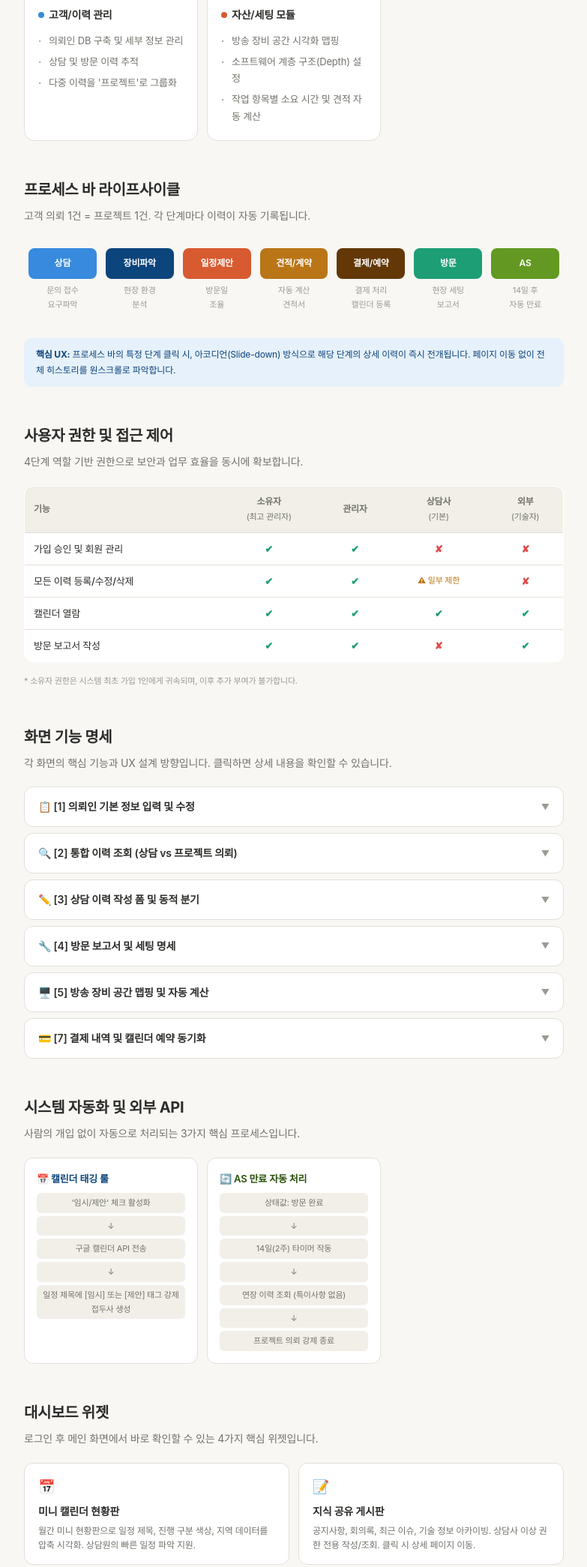
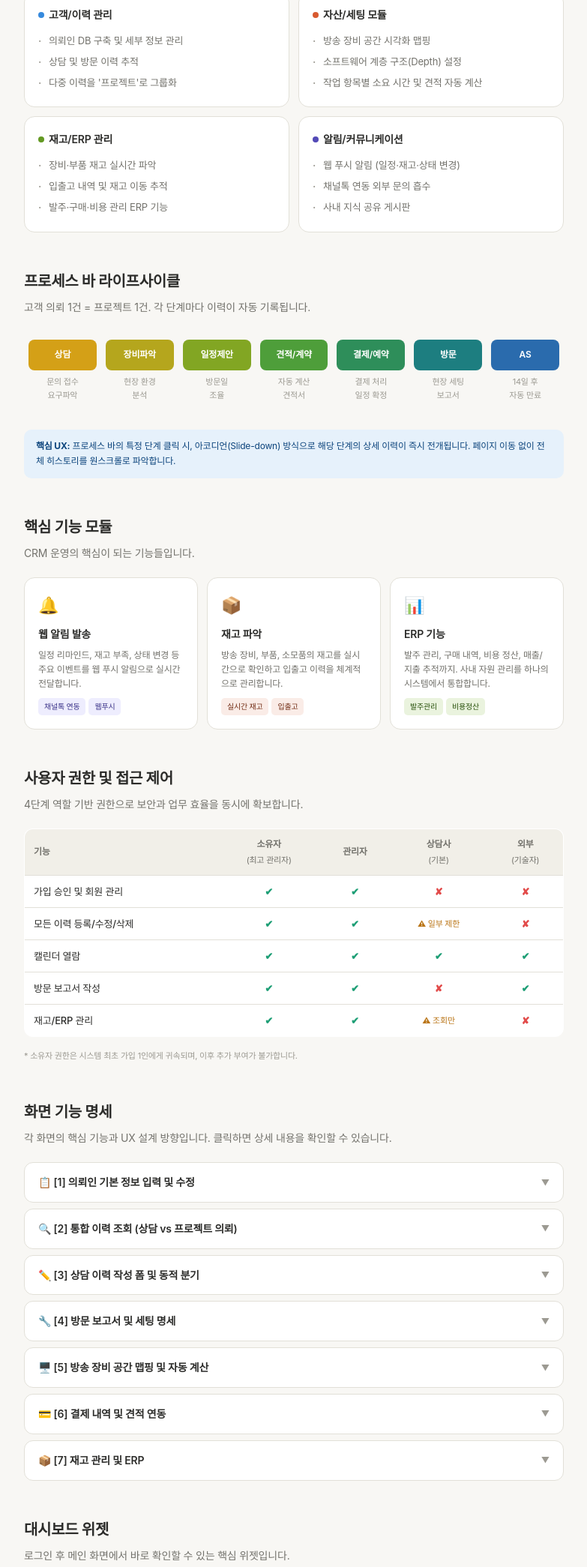
Before and after one commit to drgopro/drgo-pg, a plain HTML site: page index.html in a window 1280 px wide. Shown: the part 430-2520 px from the top of the page at 75% size, without its empty margins (248-1031 px from the left). Drawn offline with Linux system fonts and the light colour scheme; a web font is replaced by a local one.

Commit message:
update_index.html

```diff
--- a/index.html
+++ b/index.html
@@ -7,7 +7,7 @@
 <link rel="stylesheet" href="https://cdn.jsdelivr.net/gh/orioncactus/pretendard@v1.3.9/dist/web/static/pretendard.min.css">
 <style>
 *{margin:0;padding:0;box-sizing:border-box}
-:root{--bg:#f8f7f4;--card:#ffffff;--text:#2c2c2a;--sub:#73726c;--hint:#9c9a92;--border:#e2e0d8;--blue:#378ADD;--blue-bg:#E6F1FB;--blue-dark:#0C447C;--teal:#1D9E75;--teal-bg:#E1F5EE;--teal-dark:#085041;--purple:#534AB7;--purple-bg:#EEEDFE;--purple-dark:#3C3489;--coral:#D85A30;--coral-bg:#FAECE7;--coral-dark:#712B13;--amber:#BA7517;--amber-bg:#FAEEDA;--amber-dark:#633806;--gray-bg:#F1EFE8;--green:#639922;--green-bg:#EAF3DE;--green-dark:#27500A;--pink:#D4537E;--pink-bg:#FBEAF0;--pink-dark:#72243E;--red:#E24B4A;--red-bg:#FCEBEB;--red-dark:#791F1F}
+:root{--bg:#f8f7f4;--card:#ffffff;--text:#2c2c2a;--sub:#73726c;--hint:#9c9a92;--border:#e2e0d8;--blue:#378ADD;--blue-bg:#E6F1FB;--blue-dark:#0C447C;--teal:#1D9E75;--teal-bg:#E1F5EE;--teal-dark:#085041;--purple:#534AB7;--purple-bg:#EEEDFE;--purple-dark:#3C3489;--coral:#D85A30;--coral-bg:#FAECE7;--coral-dark:#712B13;--amber:#BA7517;--amber-bg:#FAEEDA;--amber-dark:#633806;--gray-bg:#F1EFE8;--green:#639922;--green-bg:#EAF3DE;--green-dark:#27500A}
 body{font-family:'Pretendard',-apple-system,BlinkMacSystemFont,sans-serif;background:var(--bg);color:var(--text);line-height:1.7;padding:0 0 80px;letter-spacing:-0.2px;font-weight:400}
 .hero{background:linear-gradient(135deg,#26215C 0%,#534AB7 50%,#378ADD 100%);color:#fff;padding:60px 24px 48px;text-align:center}
 .hero h1{font-size:28px;font-weight:700;margin-bottom:8px;letter-spacing:-0.5px}
@@ -19,7 +19,7 @@ body{font-family:'Pretendard',-apple-system,BlinkMacSystemFont,sans-serif;backgr
 .section-title{font-size:20px;font-weight:700;margin:48px 0 6px;letter-spacing:-0.3px}
 .section-desc{font-size:14px;color:var(--sub);margin-bottom:20px}
 
-.arch-grid{display:grid;grid-template-columns:1fr 1fr 1fr;gap:12px;margin:20px 0}
+.arch-grid{display:grid;grid-template-columns:1fr 1fr;gap:12px;margin:20px 0}
 @media(max-width:600px){.arch-grid{grid-template-columns:1fr}}
 .arch-card{background:var(--card);border-radius:14px;padding:18px;border:1px solid var(--border)}
 .arch-card h3{font-size:14px;font-weight:600;margin-bottom:8px;display:flex;align-items:center;gap:6px}
@@ -32,8 +32,6 @@ body{font-family:'Pretendard',-apple-system,BlinkMacSystemFont,sans-serif;backgr
 .process-step{flex:1;min-width:85px;text-align:center;position:relative;padding:12px 6px 8px}
 .process-step .arrow-box{padding:10px 8px;border-radius:8px;font-size:12px;font-weight:600;color:#fff;position:relative}
 .process-step .sub{font-size:11px;color:var(--hint);margin-top:6px}
-.process-step::after{content:'';position:absolute;right:-6px;top:18px;width:0;height:0;border-top:8px solid transparent;border-bottom:8px solid transparent;z-index:1}
-.process-step:last-child::after{display:none}
 
 .perm-table{width:100%;border-collapse:collapse;margin:16px 0;font-size:13px;background:var(--card);border-radius:12px;overflow:hidden;border:1px solid var(--border)}
 .perm-table th,.perm-table td{padding:10px 12px;text-align:center;border-bottom:1px solid var(--border)}
@@ -41,7 +39,7 @@ body{font-family:'Pretendard',-apple-system,BlinkMacSystemFont,sans-serif;backgr
 .perm-table td:first-child{text-align:left;font-weight:500;font-size:13px}
 .perm-table tr:last-child td{border-bottom:none}
 .check{color:var(--teal);font-weight:700}
-.cross{color:var(--red);font-weight:700}
+.cross{color:#E24B4A;font-weight:700}
 .partial{color:var(--amber);font-size:11px;font-weight:500}
 
 .screen-list{display:grid;grid-template-columns:1fr 1fr;gap:12px;margin:20px 0}
@@ -51,13 +49,14 @@ body{font-family:'Pretendard',-apple-system,BlinkMacSystemFont,sans-serif;backgr
 .screen-item h4{font-size:14px;font-weight:600;margin-bottom:4px}
 .screen-item p{font-size:12px;color:var(--sub);line-height:1.6}
 
-.auto-cards{display:grid;grid-template-columns:1fr 1fr 1fr;gap:12px;margin:20px 0}
-@media(max-width:600px){.auto-cards{grid-template-columns:1fr}}
-.auto-card{border-radius:12px;padding:16px;border:1px solid var(--border);background:var(--card)}
-.auto-card h4{font-size:13px;font-weight:600;margin-bottom:6px;display:flex;align-items:center;gap:6px}
-.auto-card p{font-size:12px;color:var(--sub);line-height:1.6}
-.auto-card .flow{display:flex;flex-direction:column;gap:4px;margin-top:8px;font-size:11px;color:var(--sub)}
-.auto-card .flow span{background:var(--gray-bg);padding:4px 8px;border-radius:6px;text-align:center}
+.feat-grid{display:grid;grid-template-columns:1fr 1fr 1fr;gap:12px;margin:20px 0}
+@media(max-width:600px){.feat-grid{grid-template-columns:1fr}}
+.feat-card{background:var(--card);border-radius:14px;padding:18px;border:1px solid var(--border)}
+.feat-card .icon{font-size:22px;margin-bottom:8px}
+.feat-card h4{font-size:14px;font-weight:600;margin-bottom:6px}
+.feat-card p{font-size:12px;color:var(--sub);line-height:1.6}
+.feat-card .tags{display:flex;flex-wrap:wrap;gap:4px;margin-top:10px}
+.feat-card .tags span{font-size:10px;padding:3px 8px;border-radius:5px;font-weight:500}
 
 .dash-grid{display:grid;grid-template-columns:1fr 1fr;gap:12px;margin:20px 0}
 @media(max-width:560px){.dash-grid{grid-template-columns:1fr}}
@@ -70,12 +69,15 @@ body{font-family:'Pretendard',-apple-system,BlinkMacSystemFont,sans-serif;backgr
 .login-info h3{font-size:15px;font-weight:600;margin-bottom:10px}
 .login-steps{display:flex;flex-direction:column;gap:8px}
 .login-step{display:flex;align-items:flex-start;gap:10px;font-size:13px;color:var(--sub)}
-.login-step .icon{width:28px;height:28px;border-radius:7px;background:var(--blue-bg);color:var(--blue-dark);display:flex;align-items:center;justify-content:center;font-size:12px;font-weight:700;flex-shrink:0}
+.login-step .licon{width:28px;height:28px;border-radius:7px;background:var(--blue-bg);color:var(--blue-dark);display:flex;align-items:center;justify-content:center;font-size:12px;font-weight:700;flex-shrink:0}
 .login-step strong{color:var(--text)}
 
-.future{background:var(--gray-bg);border:1px dashed var(--border);border-radius:14px;padding:18px 22px;margin:20px 0}
-.future h3{font-size:14px;font-weight:600;margin-bottom:4px;color:var(--sub)}
-.future p{font-size:13px;color:var(--hint)}
+.future-grid{display:grid;grid-template-columns:1fr 1fr;gap:12px;margin:20px 0}
+@media(max-width:560px){.future-grid{grid-template-columns:1fr}}
+.future-card{background:var(--gray-bg);border:1px dashed var(--border);border-radius:12px;padding:16px 18px}
+.future-card h4{font-size:13px;font-weight:600;color:var(--sub);margin-bottom:4px;display:flex;align-items:center;gap:6px}
+.future-card p{font-size:12px;color:var(--hint);line-height:1.6}
+.future-badge{font-size:10px;background:var(--purple-bg);color:var(--purple-dark);padding:2px 8px;border-radius:4px;font-weight:600}
 
 .next-steps{background:var(--card);border:1px solid var(--border);border-radius:14px;padding:20px 24px;margin:20px 0}
 .next-steps h3{font-size:15px;font-weight:600;margin-bottom:12px}
@@ -116,7 +118,7 @@ body{font-family:'Pretendard',-apple-system,BlinkMacSystemFont,sans-serif;backgr
 
   <!-- 시스템 아키텍처 -->
   <div class="section-title">시스템 아키텍처</div>
-  <div class="section-desc">CRM 백오피스 코어를 중심으로 3개 핵심 모듈과 외부 API가 연결됩니다.</div>
+  <div class="section-desc">CRM 백오피스 코어를 중심으로 핵심 모듈들이 연결됩니다.</div>
 
   <div class="arch-grid">
     <div class="arch-card">
@@ -135,14 +137,22 @@ body{font-family:'Pretendard',-apple-system,BlinkMacSystemFont,sans-serif;backgr
         <li>작업 항목별 소요 시간 및 견적 자동 계산</li>
       </ul>
     </div>
-  <!--  <div class="arch-card">
-      <h3><span class="dot" style="background:var(--teal)"></span>외부 연동 [API]</h3>
+    <div class="arch-card">
+      <h3><span class="dot" style="background:var(--green)"></span>재고/ERP 관리</h3>
       <ul>
-        <li>구글 캘린더 양방향 일정 동기화</li>
-        <li>카카오 알림톡 48시간 전 리마인드</li>
-        <li>개인 계정 기반 로그인 및 권한 관리</li>
+        <li>장비·부품 재고 실시간 파악</li>
+        <li>입출고 내역 및 재고 이동 추적</li>
+        <li>발주·구매·비용 관리 ERP 기능</li>
       </ul>
-    </div>-->
+    </div>
+    <div class="arch-card">
+      <h3><span class="dot" style="background:var(--purple)"></span>알림/커뮤니케이션</h3>
+      <ul>
+        <li>웹 푸시 알림 (일정·재고·상태 변경)</li>
+        <li>채널톡 연동 외부 문의 흡수</li>
+        <li>사내 지식 공유 게시판</li>
+      </ul>
+    </div>
   </div>
 
   <!-- 프로세스 바 라이프사이클 -->
@@ -151,37 +161,71 @@ body{font-family:'Pretendard',-apple-system,BlinkMacSystemFont,sans-serif;backgr
 
   <div class="process-bar">
     <div class="process-step">
-      <div class="arrow-box" style="background:var(--blue)">상담</div>
+      <div class="arrow-box" style="background:#D4A017">상담</div>
       <div class="sub">문의 접수<br>요구파악</div>
     </div>
     <div class="process-step">
-      <div class="arrow-box" style="background:var(--blue-dark)">장비파악</div>
+      <div class="arrow-box" style="background:#B5A61D">장비파악</div>
       <div class="sub">현장 환경<br>분석</div>
     </div>
     <div class="process-step">
-      <div class="arrow-box" style="background:var(--coral)">일정제안</div>
+      <div class="arrow-box" style="background:#82A623">일정제안</div>
       <div class="sub">방문일<br>조율</div>
     </div>
     <div class="process-step">
-      <div class="arrow-box" style="background:var(--amber)">견적/계약</div>
+      <div class="arrow-box" style="background:#4E9E3A">견적/계약</div>
       <div class="sub">자동 계산<br>견적서</div>
     </div>
     <div class="process-step">
-      <div class="arrow-box" style="background:var(--amber-dark)">결제/예약</div>
-      <div class="sub">결제 처리<br>캘린더 등록</div>
+      <div class="arrow-box" style="background:#2E8E5A">결제/예약</div>
+      <div class="sub">결제 처리<br>일정 확정</div>
     </div>
     <div class="process-step">
-      <div class="arrow-box" style="background:var(--teal)">방문</div>
+      <div class="arrow-box" style="background:#1D7E80">방문</div>
       <div class="sub">현장 세팅<br>보고서</div>
     </div>
     <div class="process-step">
-      <div class="arrow-box" style="background:var(--green)">AS</div>
+      <div class="arrow-box" style="background:#2A6BAD">AS</div>
       <div class="sub">14일 후<br>자동 만료</div>
     </div>
   </div>
 
   <div style="background:var(--blue-bg);border-radius:10px;padding:12px 16px;font-size:12px;color:var(--blue-dark);margin:8px 0 0">
     <strong>핵심 UX:</strong> 프로세스 바의 특정 단계 클릭 시, 아코디언(Slide-down) 방식으로 해당 단계의 상세 이력이 즉시 전개됩니다. 페이지 이동 없이 전체 히스토리를 원스크롤로 파악합니다.
+  </div>
+
+  <!-- 핵심 기능 모듈 -->
+  <div class="section-title">핵심 기능 모듈</div>
+  <div class="section-desc">CRM 운영의 핵심이 되는 기능들입니다.</div>
+
+  <div class="feat-grid">
+    <div class="feat-card">
+      <div class="icon">🔔</div>
+      <h4>웹 알림 발송</h4>
+      <p>일정 리마인드, 재고 부족, 상태 변경 등 주요 이벤트를 웹 푸시 알림으로 실시간 전달합니다.</p>
+      <div class="tags">
+        <span style="background:var(--purple-bg);color:var(--purple-dark)">채널톡 연동</span>
+        <span style="background:var(--purple-bg);color:var(--purple-dark)">웹푸시</span>
+      </div>
+    </div>
+    <div class="feat-card">
+      <div class="icon">📦</div>
+      <h4>재고 파악</h4>
+      <p>방송 장비, 부품, 소모품의 재고를 실시간으로 확인하고 입출고 이력을 체계적으로 관리합니다.</p>
+      <div class="tags">
+        <span style="background:var(--coral-bg);color:var(--coral-dark)">실시간 재고</span>
+        <span style="background:var(--coral-bg);color:var(--coral-dark)">입출고</span>
+      </div>
+    </div>
+    <div class="feat-card">
+      <div class="icon">📊</div>
+      <h4>ERP 기능</h4>
+      <p>발주 관리, 구매 내역, 비용 정산, 매출/지출 추적까지. 사내 자원 관리를 하나의 시스템에서 통합합니다.</p>
+      <div class="tags">
+        <span style="background:var(--green-bg);color:var(--green-dark)">발주관리</span>
+        <span style="background:var(--green-bg);color:var(--green-dark)">비용정산</span>
+      </div>
+    </div>
   </div>
 
   <!-- 사용자 권한 -->
@@ -203,6 +247,7 @@ body{font-family:'Pretendard',-apple-system,BlinkMacSystemFont,sans-serif;backgr
       <tr><td>모든 이력 등록/수정/삭제</td><td class="check">✔</td><td class="check">✔</td><td class="partial">⚠ 일부 제한</td><td class="cross">✘</td></tr>
       <tr><td>캘린더 열람</td><td class="check">✔</td><td class="check">✔</td><td class="check">✔</td><td class="check">✔</td></tr>
       <tr><td>방문 보고서 작성</td><td class="check">✔</td><td class="check">✔</td><td class="cross">✘</td><td class="check">✔</td></tr>
+      <tr><td>재고/ERP 관리</td><td class="check">✔</td><td class="check">✔</td><td class="partial">⚠ 조회만</td><td class="cross">✘</td></tr>
     </tbody>
   </table>
   <div style="font-size:11px;color:var(--hint);margin-top:4px">* 소유자 권한은 시스템 최초 가입 1인에게 귀속되며, 이후 추가 부여가 불가합니다.</div>
@@ -267,60 +312,30 @@ body{font-family:'Pretendard',-apple-system,BlinkMacSystemFont,sans-serif;backgr
   </div>
 
   <div class="acc-header" id="acc-screen6" onclick="toggleAcc('acc-screen6')">
-    <span>💳 [7] 결제 내역 및 캘린더 예약 동기화</span><span class="arrow">▼</span>
+    <span>💳 [6] 결제 내역 및 견적 연동</span><span class="arrow">▼</span>
   </div>
   <div class="acc-body" id="acc-screen6-body">
     <div class="screen-list">
       <div class="screen-item"><div class="num tag" style="background:var(--blue-bg);color:var(--blue-dark)">견적</div><h4>이전 견적 연동 시스템</h4><p>상담 단계에서 저장된 견적서를 원클릭으로 불러와 결제 폼에 자동 입력.</p></div>
-      <div class="screen-item"><div class="num tag" style="background:var(--purple-bg);color:var(--purple-dark)">분리</div><h4>자산 및 서비스 명세 분리 UI</h4><p>물리적 자산 [제품]과 무형의 [서비스]를 좌우/상하로 명확히 분리 표기하여 투명한 최종 결제 금액 산출.</p></div>
-      <div class="screen-item" style="grid-column:1/-1"><div class="num tag" style="background:var(--teal-bg);color:var(--teal-dark)">캘린더</div><h4>구글 캘린더 예약 동기화 엔진</h4><p>방문 기술자 할당 + 예약 날짜/시간 지정 완료 시 → DB 등록과 동시에 구글 캘린더 API를 백그라운드로 호출하여 사내 공용 캘린더에 즉시 일정 자동 생성.</p></div>
+      <div class="screen-item"><div class="num tag" style="background:var(--purple-bg);color:var(--purple-dark)">분리</div><h4>자산 및 서비스 명세 분리 UI</h4><p>물리적 자산 [제품](예: i7-13700K, 메인보드 등)과 무형의 [서비스](예: 컴퓨터 세팅, 조립비)를 좌우/상하로 명확히 분리 표기하여 투명한 최종 결제 금액 산출.</p></div>
     </div>
   </div>
 
-  <!-- 시스템 자동화 -->
-  <div class="section-title">시스템 자동화 및 외부 API</div>
-  <div class="section-desc">사람의 개입 없이 자동으로 처리되는 3가지 핵심 프로세스입니다.</div>
-
-  <div class="auto-cards">
- <!--   <div class="auto-card">
-      <h4 style="color:var(--amber-dark)">💬 카카오 알림톡 리마인드</h4>
-      <div class="flow">
-        <span>예약 확정 DB 저장</span>
-        <span>↓</span>
-        <span>48시간 전 타이머 도래</span>
-        <span>↓</span>
-        <span>스케줄러 자동 인식</span>
-        <span>↓</span>
-        <span>의뢰인에게 알림톡 발송</span>
-      </div>
-    </div>-->
-    <div class="auto-card">
-      <h4 style="color:var(--blue-dark)">📅 캘린더 태깅 룰</h4>
-      <div class="flow">
-        <span>'임시/제안' 체크 활성화</span>
-        <span>↓</span>
-        <span>구글 캘린더 API 전송</span>
-        <span>↓</span>
-        <span>일정 제목에 [임시] 또는 [제안] 태그 강제 접두사 생성</span>
-      </div>
-    </div>
-    <div class="auto-card">
-      <h4 style="color:var(--green-dark)">🔄 AS 만료 자동 처리</h4>
-      <div class="flow">
-        <span>상태값: 방문 완료</span>
-        <span>↓</span>
-        <span>14일(2주) 타이머 작동</span>
-        <span>↓</span>
-        <span>연장 이력 조회 (특이사항 없음)</span>
-        <span>↓</span>
-        <span>프로젝트 의뢰 강제 종료</span>
-      </div>
+  <div class="acc-header" id="acc-screen7" onclick="toggleAcc('acc-screen7')">
+    <span>📦 [7] 재고 관리 및 ERP</span><span class="arrow">▼</span>
+  </div>
+  <div class="acc-body" id="acc-screen7-body">
+    <div class="screen-list">
+      <div class="screen-item"><div class="num tag" style="background:var(--green-bg);color:var(--green-dark)">재고</div><h4>실시간 재고 현황</h4><p>장비·부품·소모품별 현재 수량 확인, 안전 재고 미달 시 웹 푸시 알림으로 자동 통지.</p></div>
+      <div class="screen-item"><div class="num tag" style="background:var(--teal-bg);color:var(--teal-dark)">입출고</div><h4>입출고 이력 관리</h4><p>입고·출고·조정·반품 유형별 수량 변동 기록. 주문과 자동 연동하여 출고 시 재고 자동 차감.</p></div>
+      <div class="screen-item"><div class="num tag" style="background:var(--amber-bg);color:var(--amber-dark)">발주</div><h4>발주 및 구매 관리</h4><p>부족 재고 발주 요청, 구매처 관리, 발주 상태(요청→승인→발주→입고) 단계별 추적.</p></div>
+      <div class="screen-item"><div class="num tag" style="background:var(--coral-bg);color:var(--coral-dark)">정산</div><h4>비용 정산 및 매출 추적</h4><p>프로젝트별 매출/지출 내역 자동 집계, 월별·분기별 리포트 생성으로 경영 데이터 시각화.</p></div>
     </div>
   </div>
 
   <!-- 대시보드 -->
   <div class="section-title">대시보드 위젯</div>
-  <div class="section-desc">로그인 후 메인 화면에서 바로 확인할 수 있는 4가지 핵심 위젯입니다.</div>
+  <div class="section-desc">로그인 후 메인 화면에서 바로 확인할 수 있는 핵심 위젯입니다.</div>
 
   <div class="dash-grid">
     <div class="dash-item">
@@ -331,17 +346,17 @@ body{font-family:'Pretendard',-apple-system,BlinkMacSystemFont,sans-serif;backgr
     <div class="dash-item">
       <div class="dash-icon">📝</div>
       <h4>지식 공유 게시판</h4>
-      <p>공지사항, 회의록, 최근 이슈, 기술 정보 아카이빙. 상담사 이상 권한 전용 작성/조회. 클릭 시 상세 페이지 이동.</p>
+      <p>공지사항, 회의록, 최근 이슈, 기술 정보 아카이빙. 상담사 이상 권한 전용 작성/조회.</p>
     </div>
     <div class="dash-item">
       <div class="dash-icon">🌐</div>
       <h4>외부 VOC 연동 뷰</h4>
-      <p>회사 홈페이지 QNA 게시판 최신 글을 대시보드 내에 연동. 작성자 닉네임, 등록 날짜, 제목 리스트화.</p>
+      <p>회사 홈페이지 QNA 게시판 최신 글을 대시보드 내에 연동. 채널톡 문의도 통합 리스트화.</p>
     </div>
     <div class="dash-item">
-      <div class="dash-icon">💬</div>
-      <h4>아웃바운드 요약 데이터</h4>
-      <p>외부 채팅 솔루션 연동. 아웃바운드 텍스트 내용을 제목 위주로 리스트화하여 CRM 이력으로 흡수 및 추적.</p>
+      <div class="dash-icon">📊</div>
+      <h4>재고/매출 요약 카드</h4>
+      <p>재고 부족 항목 알림, 이번 달 매출/지출 요약, 진행중 프로젝트 수 등 핵심 지표를 한눈에 표시.</p>
     </div>
   </div>
 
@@ -351,15 +366,15 @@ body{font-family:'Pretendard',-apple-system,BlinkMacSystemFont,sans-serif;backgr
     <h3>🔐 개인 계정 로그인</h3>
     <div class="login-steps">
       <div class="login-step">
-        <div class="icon">1</div>
+        <div class="licon">1</div>
         <div><strong>계정 발급</strong> — 관리자(소유자)가 각 사원에게 아이디와 임시 비밀번호를 발급합니다.</div>
       </div>
       <div class="login-step">
-        <div class="icon">2</div>
+        <div class="licon">2</div>
         <div><strong>첫 로그인</strong> — 발급받은 계정으로 로그인 후 비밀번호를 변경합니다.</div>
       </div>
       <div class="login-step">
-        <div class="icon">3</div>
+        <div class="licon">3</div>
         <div><strong>역할 배정</strong> — 소유자·관리자·상담사·외부(기술자) 4단계 역할이 자동 부여됩니다.</div>
       </div>
     </div>
@@ -371,19 +386,31 @@ body{font-family:'Pretendard',-apple-system,BlinkMacSystemFont,sans-serif;backgr
     직관적인 UI를 통해 '상담 및 세팅 작업 시간을 극적으로 단축'하고, 흩어진 정보를 하나의 프로젝트로 묶어 '투명한 작업 이력 트래킹'을 달성하는 것에 있습니다.
   </div>
 
+  <!-- 추후 기능 -->
+  <div class="section-title">추후 추가 예정 기능</div>
+  <div class="section-desc">아래 기능들은 순차적으로 개발·적용될 예정입니다.</div>
+
+  <div class="future-grid">
+    <div class="future-card">
+      <h4>🤖 AI 상담 요약 자동 기입 <span class="future-badge">추후</span></h4>
+      <p>상담 내용을 AI가 자동으로 분석·요약하여 이력 폼에 자동 기입. 상담사의 수기 입력 부담을 대폭 줄이고 일관된 기록 품질을 확보합니다.</p>
+    </div>
+    <div class="future-card">
+      <h4>🏠 회사 홈페이지 연동 <span class="future-badge">추후</span></h4>
+      <p>온라인 견적서 시스템, 고객 포털(견적 확인/승인) 기능을 홈페이지와 통합하여 외부 고객도 직접 이용 가능하도록 확장합니다.</p>
+    </div>
+  </div>
+
   <!-- Next Steps -->
   <div class="next-steps">
     <h3>Next Steps</h3>
     <ul>
-      <li>디자인 세부 UI 고도화 논의 시작</li>
+      <li>개발사 및 디자인팀 협의체 구성 및 세부 UI 고도화 논의 시작</li>
+      <li>로그인 및 권한 시스템 보안 범위 확정 (개발팀)</li>
+      <li>재고/ERP 모듈 데이터 구조 설계 및 기존 엑셀 데이터 마이그레이션 계획</li>
+      <li>웹 푸시 알림 및 채널톡 연동 기술 검토</li>
       <li>공간 맵핑 화면 내 Drag &amp; Drop 기능 구현 난이도 타진 및 라이브러리 검토</li>
     </ul>
-  </div>
-
-  <!-- 향후 확장 -->
-  <div class="future">
-    <h3>🔮 향후 확장 예정</h3>
-    <p>회사 홈페이지 연동 · 온라인 견적서 시스템 · 고객 포털(견적 확인/승인) 기능이 단계적으로 추가될 예정입니다.</p>
   </div>
 
   <div class="footer">
```
